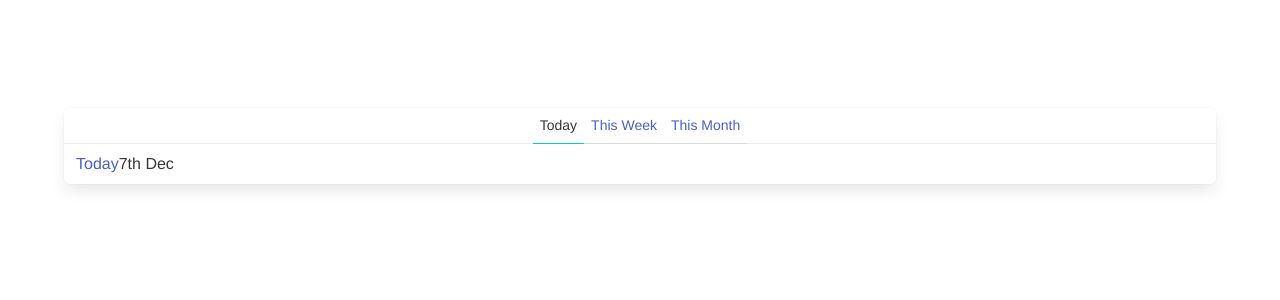
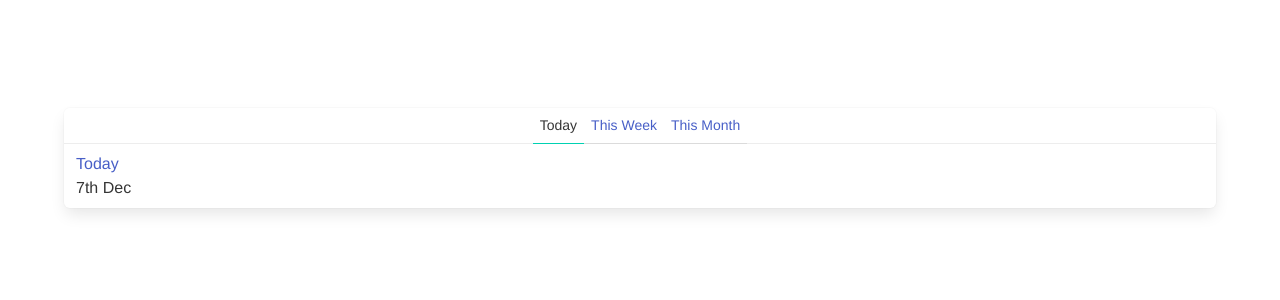
Before and after one commit to devAbhimanyu/vue-composition-api, a Vue app: page / in a window 1280 px wide. Shown: the top 300 px of the page. Built offline with nearby package versions, Linux system fonts and the light colour scheme.

Commit message:
refactor: 💡 moved post panel to its own component

```diff
--- /dev/null
+++ b/src/components/TimeLinePost.vue
@@ -0,0 +1,25 @@
+<template>
+  <a :key="post.id" class="panel-block">
+    <div class="is-flex is-flex-direction-column is-align-items-flex-start">
+      <a>{{ post.title }}</a>
+      <div>{{ post.created.format("Do MMM") }}</div>
+    </div>
+  </a>
+</template>
+
+<script lang="ts">
+import { defineComponent } from "vue";
+import { Post } from "../mocks";
+
+export default defineComponent({
+  name: "TimelinePost",
+  props: {
+    post: {
+      type: Object as () => Post,
+      required: true,
+    },
+  },
+});
+</script>
+
+<style scoped></style>
--- a/src/components/Timeline.vue
+++ b/src/components/Timeline.vue
@@ -10,21 +10,23 @@
         >{{ period }}</a
       >
     </span>
-    <a v-for="post in posts" :key="post.id" class="panel-block">
-      <a>{{ post.title }}</a>
-      <div>{{ post.created.format("Do MMM") }}</div>
-    </a>
+    <time-line-post v-for="post in posts" :post="post" :key="post.id" />
   </nav>
 </template>
 
 <script lang="ts">
 import { defineComponent, ref, computed } from "vue";
+
 import moment from "moment";
 import { today, thisWeek, thisMonth } from "../mocks";
+import TimeLinePost from "./TimeLinePost.vue";
 
 type Period = "Today" | "This Week" | "This Month";
 export default defineComponent({
   name: "Timeline",
+  components: {
+    TimeLinePost,
+  },
   setup() {
     const periods = ["Today", "This Week", "This Month"];
     const currentPeriod = ref<Period>("Today");
```
